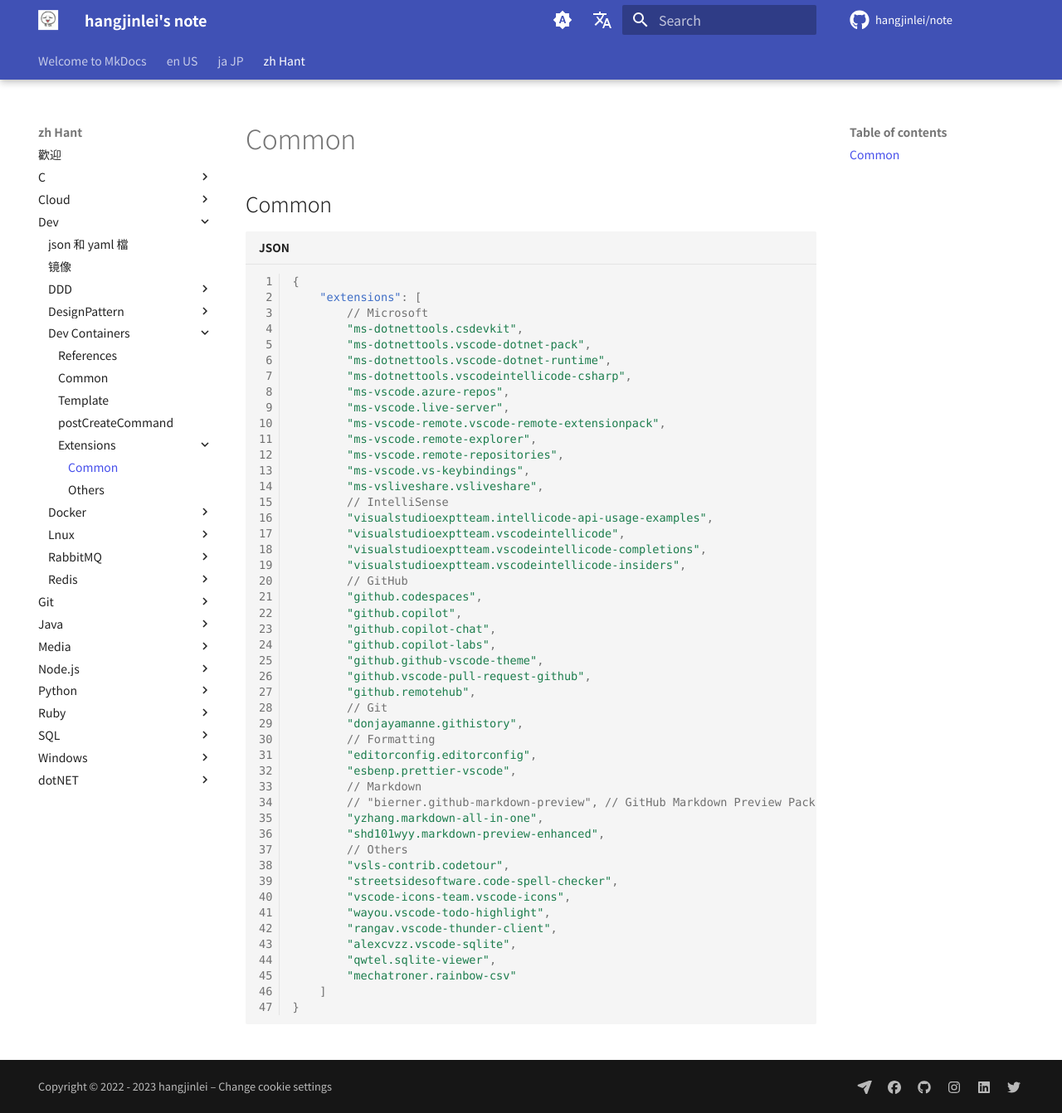
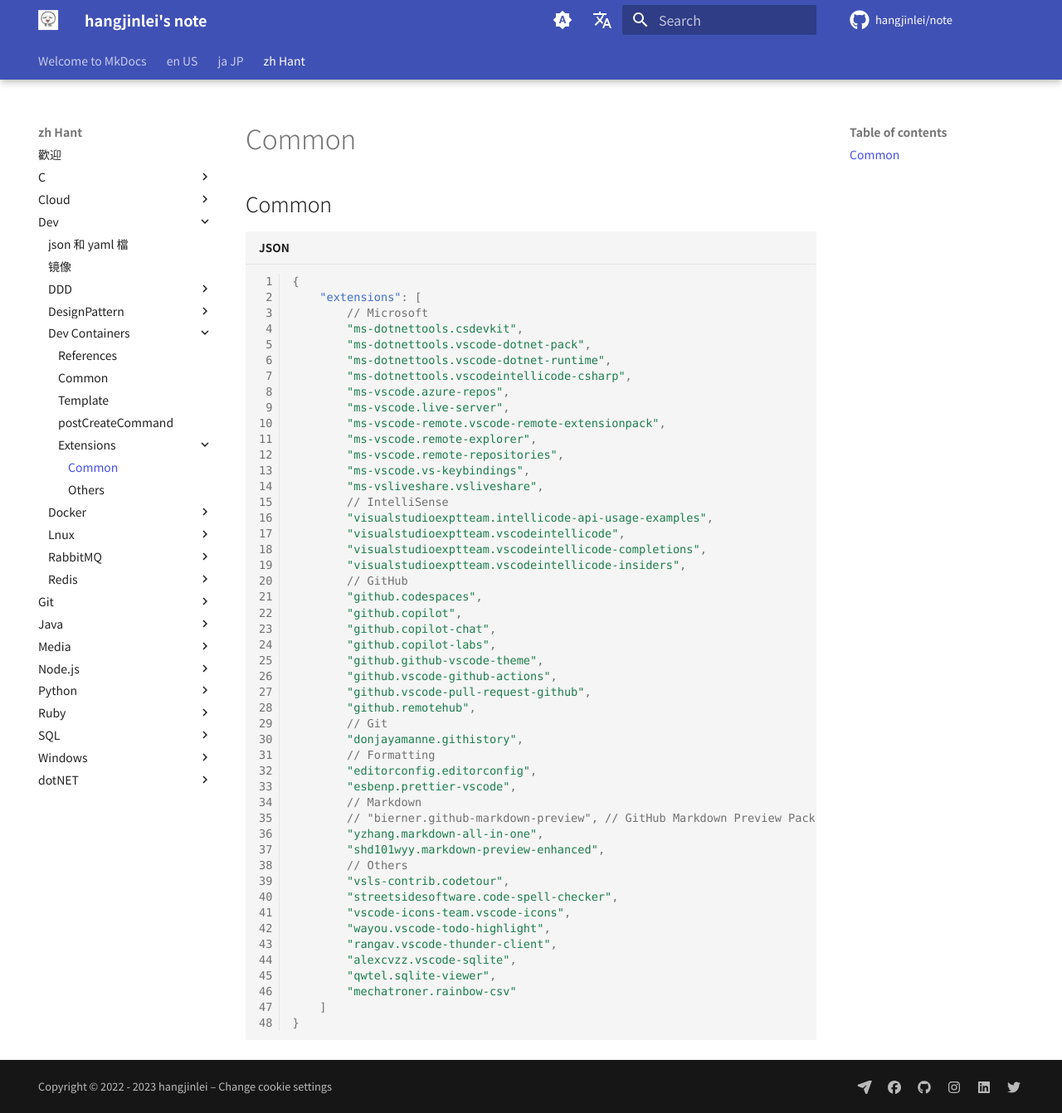
Before and after one commit to hangjinlei/note, an MkDocs documentation site: the page built from docs/zh-Hant/Dev/Dev Containers/Extensions/Common.md, in a window 1280 px wide and 1342 px high. Shown: the whole window at 83% size. Built offline with MkDocs 1.6.1 and Material for MkDocs 9.7.7, drawn with Linux system fonts in a browser that asks for light colours; comment, search, counter and statistics services are not loaded.

Commit message:
Update Dev Container

```diff
--- a/docs/zh-Hant/Dev/Dev Containers/Extensions/Common.md
+++ b/docs/zh-Hant/Dev/Dev Containers/Extensions/Common.md
@@ -26,6 +26,7 @@
         "github.copilot-chat",
         "github.copilot-labs",
         "github.github-vscode-theme",
+        "github.vscode-github-actions",
         "github.vscode-pull-request-github",
         "github.remotehub",
         // Git
```
